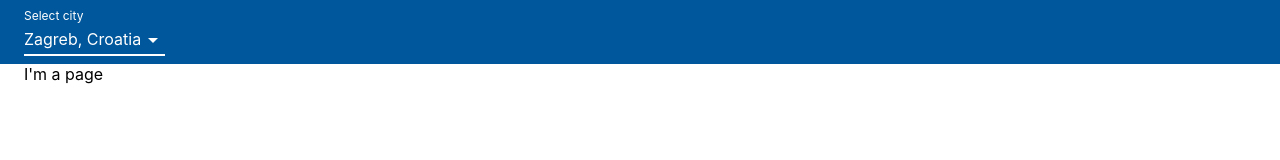
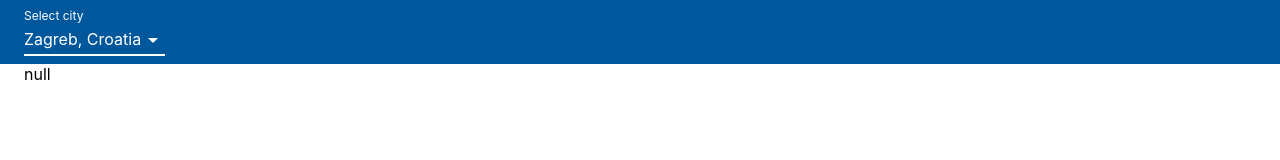
Before and after one commit to akademskig/simple-weather-app, a React (Create React App) app: page / in a window 1280 px wide. Shown: the top 160 px of the page. Built offline with nearby package versions, Linux system fonts and the light colour scheme.

Commit message:
Add weather data selector.

```diff
--- a/src/pages/PMain.tsx
+++ b/src/pages/PMain.tsx
@@ -1,14 +1,14 @@
 import React from 'react';
-import styled from 'styled-components';
+import { Container } from '@material-ui/core';
+import { selectWeatherData } from '../redux/weather/weather.selectors';
+import { useSelector } from 'react-redux';
 
-const PMainContainer = styled.div`
-padding: 0 24px;
+export function PMain() {
 
-`
-export function PMain() {
+  const weatherData = useSelector(selectWeatherData)
     return (
-        <PMainContainer>
-          I'm a page
-        </PMainContainer>
+        <Container>
+         {JSON.stringify(weatherData)}
+        </Container>
     )
 }
--- a/src/redux/weather/types/index.ts
+++ b/src/redux/weather/types/index.ts
@@ -1,5 +1,5 @@
 export type WeatherState = {
     selectedCity: any;
     availableCities: any[];
-    weatherData: any[]
+    weatherData: null
 }
--- a/src/redux/weather/weather.reducer.ts
+++ b/src/redux/weather/weather.reducer.ts
@@ -3,7 +3,7 @@ import { availableCities } from '../../config';
 import { WeatherState } from './types/index';
 const initialState : WeatherState = {
     availableCities: availableCities,
-    weatherData: [],
+    weatherData: null,
     selectedCity: availableCities[0]
 }
 
@@ -33,7 +33,8 @@ function weatherReducer(state = initialState, action: { type: string, payload: a
         default: return state
     }
 }
-console.log(initialState)
+
+//openweathermap.org/img/wn/02d@2x.png
 
 
 
--- a/src/redux/weather/weather.selectors.ts
+++ b/src/redux/weather/weather.selectors.ts
@@ -17,3 +17,8 @@ export const selectCityById = (cityId: number) => createSelector(
     [selectAvailableCities],
     (availableCities: any[]): any => availableCities.find(city => city.id === cityId)
 )
+
+export const selectWeatherData = createSelector(
+    [selectWeather],
+    (weather) => weather.weatherData
+)
```
